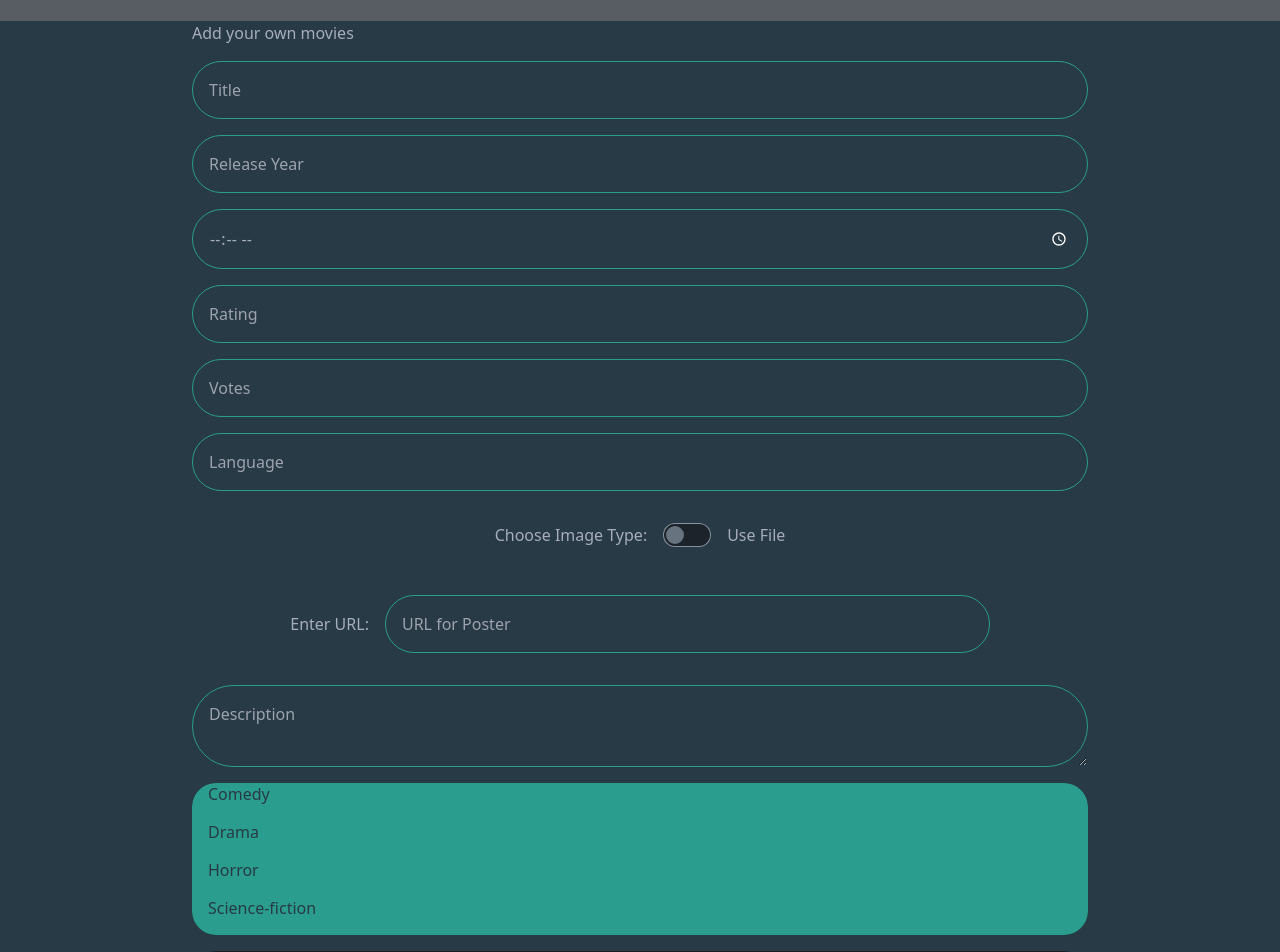
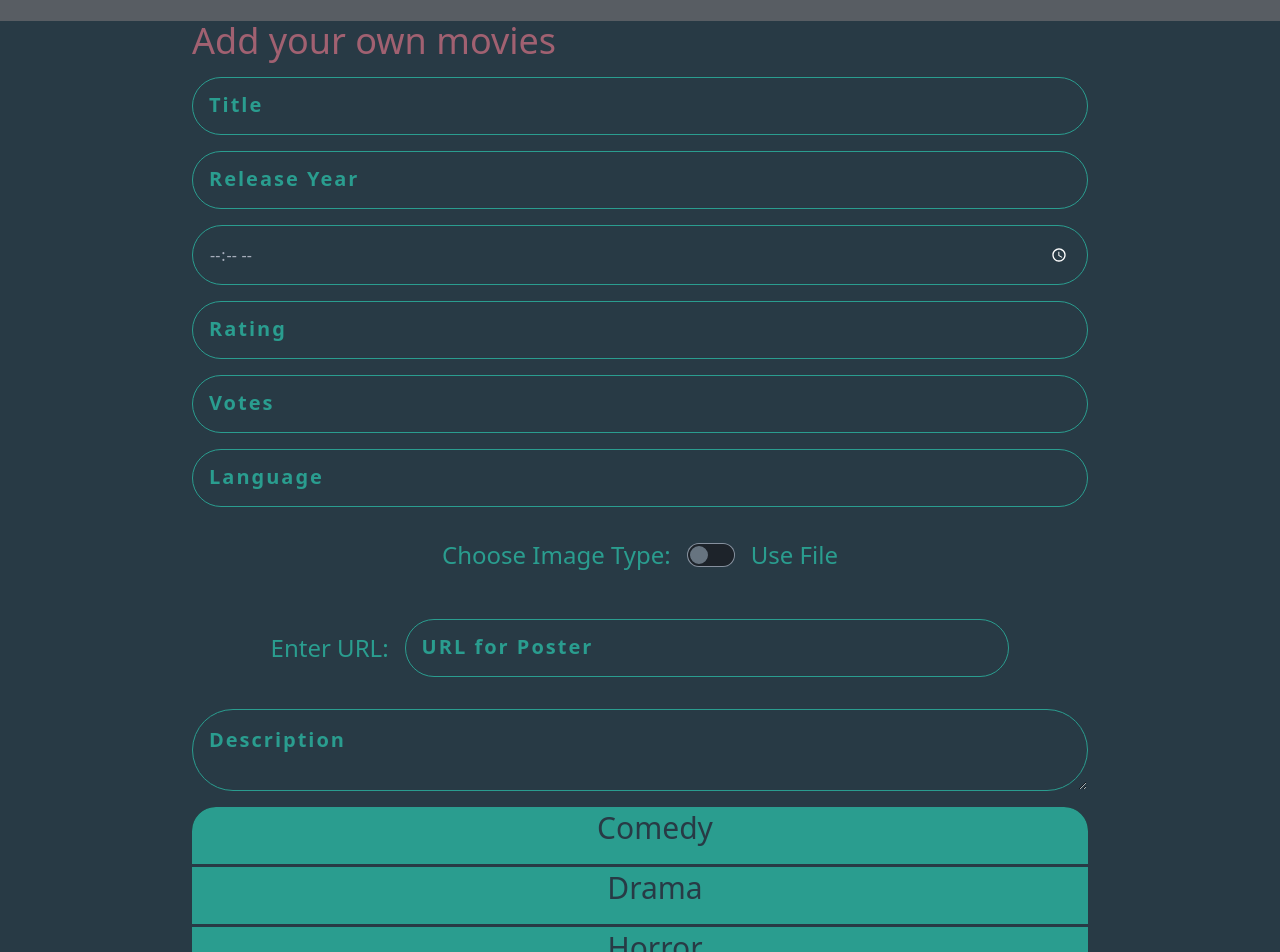
Before and after one commit to MariaRiosNavarro/movies_db_frontend, a React (Vite) app: page /add in a window 1280 px wide. Shown: the part 920-1872 px from the top of the page. Built offline with nearby package versions, Linux system fonts and the light colour scheme; no server answers; grey boxes are pictures that could not be loaded.

Commit message:
fix form styles

```diff
--- a/src/components/MovieForm.jsx
+++ b/src/components/MovieForm.jsx
@@ -2,6 +2,7 @@ import { useState } from "react";
 import { convertTimeToSeconds } from "../utils/timeconvert";
 
 const MovieForm = () => {
+  const [message, setMessage] = useState("");
   const [useFile, setUseFile] = useState(false);
   const [formData, setFormData] = useState({
     movieTitle: "",
@@ -35,9 +36,9 @@ const MovieForm = () => {
     });
   };
 
-  // const transformToGenreObjects = (selectedGenres) => {
-  //   return selectedGenres.map((genre) => ({ text: genre }));
-  // };
+  const transformToGenreObjects = (selectedGenres) => {
+    return selectedGenres.map((genre) => ({ text: genre }));
+  };
 
   //Handle SAVE
 
@@ -57,10 +58,8 @@ const MovieForm = () => {
     formDataToSend.append("movieLanguage", formData.movieLanguage);
     formDataToSend.append("movieDescription", formData.movieDescription);
     //genres
-    // const genreObjects = transformToGenreObjects(formData.movieGenres);
-    formDataToSend.append("movieGenres", JSON.stringify(formData.movieGenres));
-
-    console.log("formdata", formDataToSend);
+    const genreObjects = transformToGenreObjects(formData.movieGenres);
+    formDataToSend.append("movieGenres", JSON.stringify(genreObjects));
 
     //Dynamical Header
     const headers = useFile
@@ -81,29 +80,36 @@ const MovieForm = () => {
 
       const result = await response.json();
       if (!response.ok) {
-        console.log("message NO", result.message);
+        // Toast
+        setMessage(result.message);
+        setTimeout(() => {
+          setMessage("");
+        }, 4000);
         throw new Error("Network response was not ok");
       } else {
-        console.log("messag OK", result.message);
-        console.log("DATA------------->", data);
+        // Toast
+        setMessage(result.message);
+        setTimeout(() => {
+          setMessage("");
+        }, 4000);
       }
     } catch (error) {
-      console.error("Error Message", error);
-    } finally {
-      console.log("Add cleanup code here (if needed)");
+      console.error("Error Message-------->", error);
     }
   };
 
   return (
     <section className="flex flex-col gap-4 min-w-[70%] mx-auto my-0 pb-8">
-      <h3 className="min-w-[70%] mx-auto my-0">Add your own movies </h3>
+      <h3 className="min-w-[70%] mx-auto my-0 text-4xl text-secondaryColor_red">
+        Add your own movies{" "}
+      </h3>
       <form
         onSubmit={saveNewMovie}
         className="flex flex-col gap-4 min-w-[70%] mx-auto my-0 "
       >
         {/* --------------------------------------title */}
         <input
-          className="rounded-[50px] bg-transparent border-primaryColor_green p-4 border "
+          className="rounded-[50px] bg-transparent border-primaryColor_green p-4 border placeholder:text-primaryColor_green placeholder:text-xl placeholder:font-bold placeholder:tracking-widest"
           type="text"
           placeholder="Title"
           name="movieTitle"
@@ -116,7 +122,7 @@ const MovieForm = () => {
         />
         {/* --------------------------------------year */}
         <input
-          className="rounded-[50px] bg-transparent border-primaryColor_green p-4 border "
+          className="rounded-[50px] bg-transparent border-primaryColor_green p-4 border  placeholder:text-primaryColor_green placeholder:text-xl placeholder:font-bold placeholder:tracking-widest "
           type="number"
           name="movieReleaseYear"
           id="movieReleaseYear"
@@ -129,7 +135,7 @@ const MovieForm = () => {
 
         {/* --------------------------------------runtime */}
         <input
-          className="rounded-[50px] bg-transparent border-primaryColor_green p-4 border "
+          className="rounded-[50px] bg-transparent border-primaryColor_green p-4 border  placeholder:text-primaryColor_green placeholder:text-xl placeholder:font-bold placeholder:tracking-widest"
           type="time"
           name="movieRuntime"
           id="movieRuntime"
@@ -141,7 +147,7 @@ const MovieForm = () => {
         />
         {/* --------------------------------------Rating */}
         <input
-          className="rounded-[50px] bg-transparent border-primaryColor_green p-4 border "
+          className="rounded-[50px] bg-transparent border-primaryColor_green p-4 border  placeholder:text-primaryColor_green placeholder:text-xl placeholder:font-bold placeholder:tracking-widest"
           type="number"
           name="movieRating"
           id="movieRating"
@@ -153,7 +159,7 @@ const MovieForm = () => {
         />
         {/* --------------------------------------VoteCount*/}
         <input
-          className="rounded-[50px] bg-transparent border-primaryColor_green p-4 border "
+          className="rounded-[50px] bg-transparent border-primaryColor_green p-4 border  placeholder:text-primaryColor_green placeholder:text-xl placeholder:font-bold placeholder:tracking-widest "
           type="number"
           name="movieVoteCount"
           id="movieVoteCount"
@@ -165,7 +171,7 @@ const MovieForm = () => {
         />
         {/* --------------------------------------Language*/}
         <input
-          className="rounded-[50px] bg-transparent border-primaryColor_green p-4 border "
+          className="rounded-[50px] bg-transparent border-primaryColor_green p-4 border  placeholder:text-primaryColor_green placeholder:text-xl placeholder:font-bold placeholder:tracking-widest"
           type="text"
           name="movieLanguage"
           id="movieLanguage"
@@ -178,7 +184,9 @@ const MovieForm = () => {
 
         {/* --------------------------------------Image Type */}
         <div className=" flex justify-center items-center gap-4 p-4">
-          <h4>Choose Image Type:</h4>
+          <h4 className="text-2xl text-primaryColor_green">
+            Choose Image Type:
+          </h4>
           <label className="flex justify-center items-center">
             <input
               className="toggle toggle-success"
@@ -186,15 +194,17 @@ const MovieForm = () => {
               checked={useFile}
               onChange={(e) => setUseFile(e.target.checked)}
             />
-            <span className="pl-4">Use File</span>
+            <span className="text-2xl text-primaryColor_green pl-4">
+              Use File
+            </span>
           </label>
         </div>
         {/* --------------------------------------Image */}
         {useFile ? (
           <div className="flex justify-center items-center gap-4 p-4">
-            <h4>Upload File:</h4>
+            <h4 className="text-2xl text-primaryColor_green">Upload File:</h4>
             <input
-              className="file-input text-primaryColor_green file-input-bordered file-input-green w-full max-w-xs "
+              className="file-input text-primaryColor_green file-input-bordered file-input-success w-full max-w-xs "
               type="file"
               name="movieImage"
               id="movieImage"
@@ -204,9 +214,9 @@ const MovieForm = () => {
           </div>
         ) : (
           <div className="flex justify-center items-center gap-4 p-4">
-            <h4>Enter URL:</h4>
+            <h4 className="text-2xl text-primaryColor_green">Enter URL:</h4>
             <input
-              className="rounded-[50px] bg-transparent border-primaryColor_green p-4 border min-w-[70%]"
+              className="rounded-[50px] bg-transparent border-primaryColor_green p-4 border min-w-[70%]  placeholder:text-primaryColor_green placeholder:text-xl placeholder:font-bold placeholder:tracking-widest"
               type="text"
               name="movieImage"
               value={formData.movieImage}
@@ -221,7 +231,7 @@ const MovieForm = () => {
 
         {/* --------------------------------------Description*/}
         <textarea
-          className="rounded-[50px] bg-transparent border-primaryColor_green p-4 border "
+          className="rounded-[50px] bg-transparent border-primaryColor_green p-4 border  placeholder:text-primaryColor_green placeholder:text-xl placeholder:font-bold placeholder:tracking-widest "
           type="text"
           name="movieDescription"
           id="movieDescription"
@@ -234,53 +244,58 @@ const MovieForm = () => {
         {/*-------------- Multi-select dropdown for genres */}
         <select
           multiple
-          className="h-auto  border-primaryColor_green flex flex-col gap-4 rounded-3xl"
+          className="h-auto  border-primaryColor_green flex flex-col justify-center items-center gap-4 rounded-3xl "
           name="movieGenres"
           id="movieGenres"
           value={formData.movieGenres}
           onChange={handleGenreChange}
         >
           <option
-            className="bg-primaryColor_green text-bgColor_darkgreen pb-4 pl-4"
+            className="bg-primaryColor_green text-bgColor_darkgreen pb-4 pl-8 text-3xl  text-center  border-b-bgColor_darkgreen border-b-[3px]  hover:text-accentColor_yellow"
             value="comedy"
           >
             Comedy
           </option>
           <option
-            className="bg-primaryColor_green text-bgColor_darkgreen pb-4 pl-4"
+            className="bg-primaryColor_green text-bgColor_darkgreen pb-4 pl-8 text-3xl  text-center  border-b-bgColor_darkgreen border-b-[3px]  hover:text-accentColor_yellow"
             value="drama"
           >
             Drama
           </option>
           <option
-            className="bg-primaryColor_green text-bgColor_darkgreen pb-4 pl-4"
+            className="bg-primaryColor_green text-bgColor_darkgreen pb-4 pl-8 text-3xl text-center  border-b-bgColor_darkgreen border-b-[3px]  hover:text-accentColor_yellow"
             value="horror"
           >
             Horror
           </option>
           <option
-            className="bg-primaryColor_green text-bgColor_darkgreen pb-4 pl-4"
+            className="bg-primaryColor_green text-bgColor_darkgreen pb-4 pl-8 text-3xl text-center  border-b-bgColor_darkgreen border-b-[3px]  hover:text-accentColor_yellow"
             value="science-fiction"
           >
             Science-fiction
           </option>
           <option
-            className="bg-primaryColor_green text-bgColor_darkgreen pb-4 pl-4"
+            className="bg-primaryColor_green text-bgColor_darkgreen pb-4 pl-8 text-3xl   text-center  border-b-bgColor_darkgreen border-b-[3px]  hover:text-accentColor_yellow"
             value="sport"
           >
             Sport
           </option>
           <option
-            className="bg-primaryColor_green text-bgColor_darkgreen pb-4 pl-4"
+            className="bg-primaryColor_green text-bgColor_darkgreen pb-4 pl-8 text-3xl text-center border-b-bgColor_darkgreen border-b-[3px] hover:text-accentColor_yellow"
             value="fantasy"
           >
             Fantasy
           </option>
         </select>
+        {message && (
+          <div className="p-4 bg-secondaryColor_red flex justify-center rounded-3xl">
+            <p className="text-2xl">{message}</p>
+          </div>
+        )}
         <input
           type="submit"
           value="Save"
-          className="btn bg-primaryColor_green text-bgColor_darkgreen rounded-[50px] p-4"
+          className="btn text-3xl bg-primaryColor_green text-bgColor_darkgreen rounded-[50px] p-4 h-auto cursor-pointer hover:bg-transparent hover:border-primaryColor_green hover:text-accentColor_yellow"
         />
       </form>
     </section>
```
